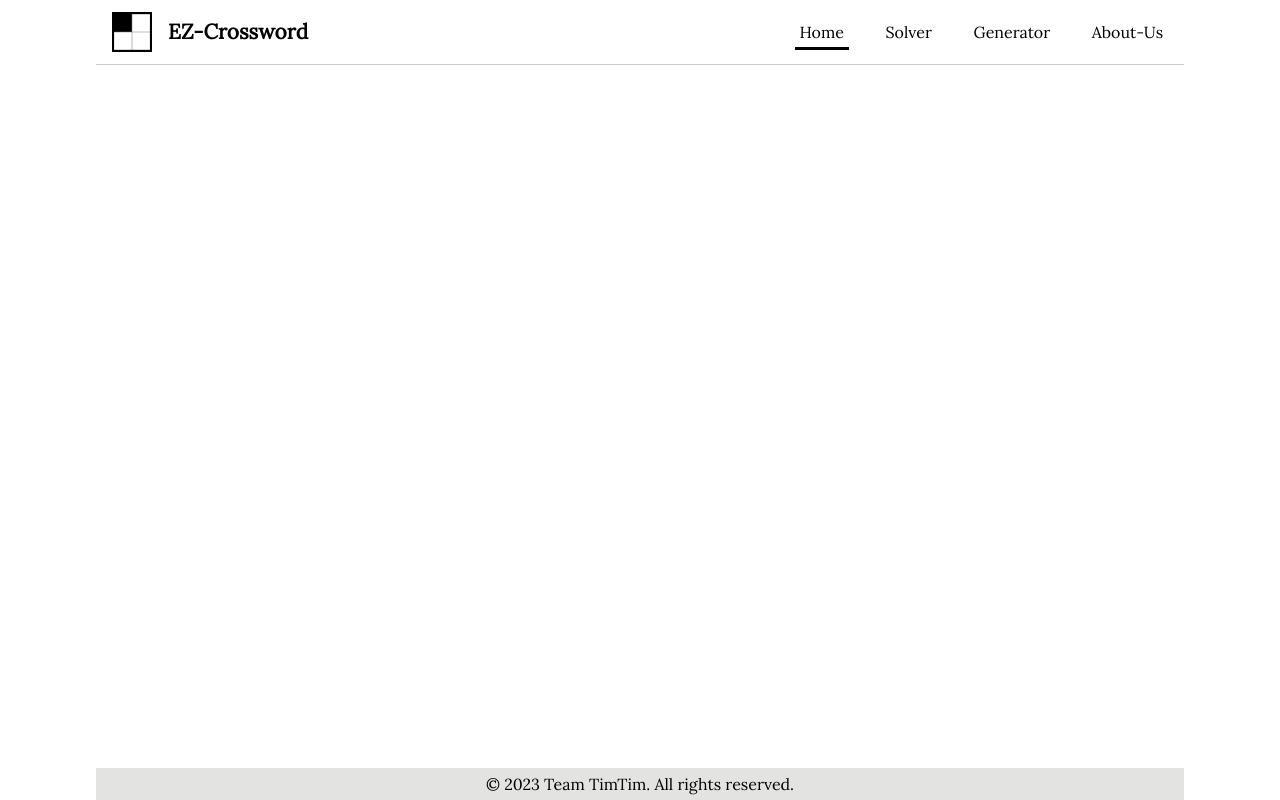
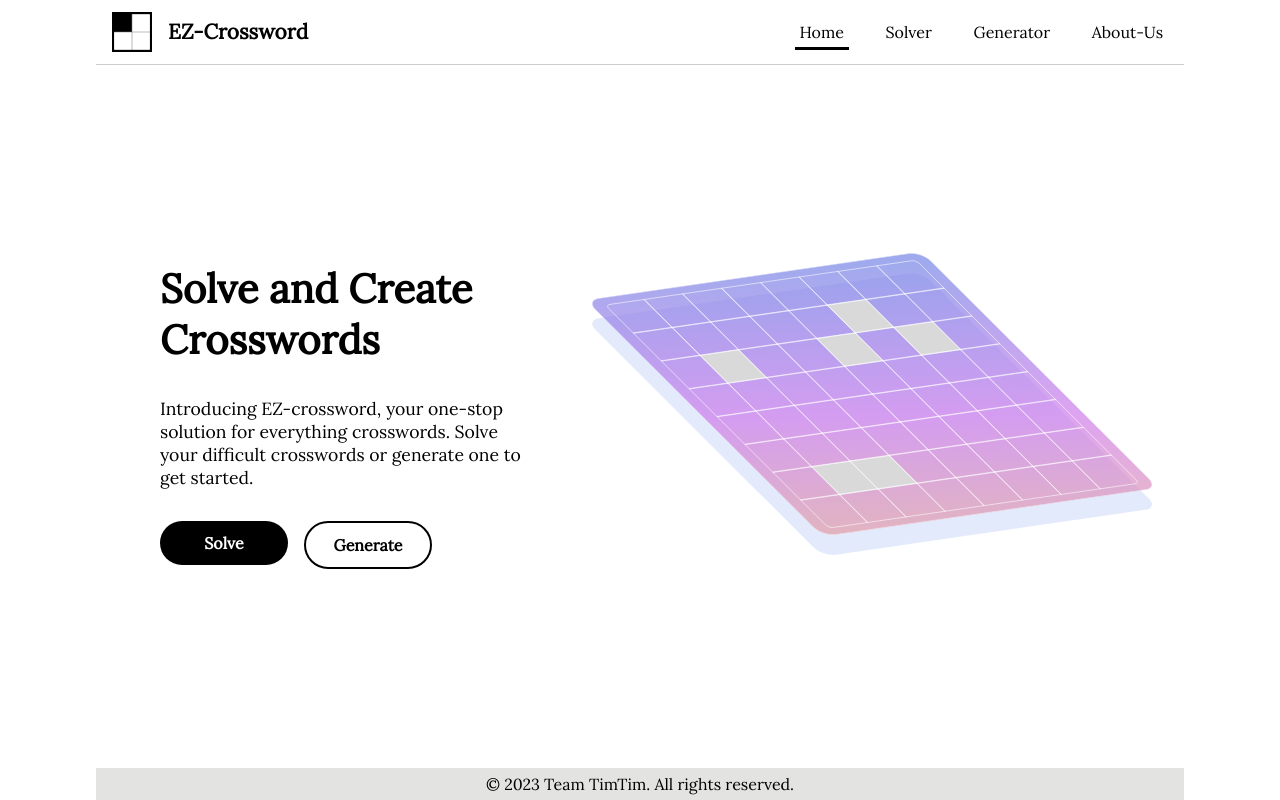
Before and after one commit to upoudel888/EZ-Crossword, a Django app: page / in a window 1280 px wide. Run offline with Django 4.2, Linux system fonts and the light colour scheme; some libraries are stand-ins or nearby versions.

Commit message:
home page updated

```diff
--- a/static/css/base.css
+++ b/static/css/base.css
@@ -4,6 +4,7 @@
   --font-size-normal: 1rem;
   --font-size-large: 1.1rem;
   --font-size-logo: 1.3rem;
+  --font-size-xlarge: 2.5rem;
 
   --main-white: #ffff;
   --light-gray: #e3e3e1;
@@ -15,7 +16,7 @@
 
   --secondary-purple: #d7a1f9;
   --secondary-purple-dark: #c576f6;
-  --secondary-purple-darker:#880ed4;
+  --secondary-purple-darker: #880ed4;
 
   --secondary-pink: #ff928f;
   --secondary-pink-dark: #e1473d;
@@ -44,6 +45,7 @@ a {
   box-sizing: border-box;
   /* background-color: rgba(0,100,0,0.1) !important; */
 }
+
 body {
   display: flex;
   flex-direction: column;
@@ -86,18 +88,18 @@ body {
   height: 4rem;
 }
 
-.flex-div{
+.flex-div {
   display: flex;
   flex-direction: row;
   gap: 0.2rem;
   flex-grow: 1;
 }
 
-.job-status-contianer{
+.job-status-contianer {
   margin-top: 0.5rem;
 }
 
-.overlay-message-container{
+.overlay-message-container {
   font-size: 0.8rem;
   text-align: center;
   display: flex;
@@ -290,6 +292,108 @@ nav .ham.open span:nth-child(3) {
   background-repeat: no-repeat;
   z-index: 6;
 }
+.home-container {
+  flex-grow: 1;
+  height: 100%;
+  display: flex;
+  flex-direction: row;
+  align-items: center;
+  justify-content: space-evenly;
+  gap: 4rem;
+  flex-wrap: wrap-reverse;
+}
+
+.text-and-buttons{
+  padding-left: 2rem;
+  width: 25rem;
+  display: flex;
+  flex-direction: column;
+  align-items: center;
+  justify-content: center;
+  gap: 2rem;
+}
+
+.description-text{
+  font-size: var(--font-size-large);
+}
+
+.hero-img {
+  width: 35rem;
+}
+
+.home-illus {
+  width: 100%;
+}
+.home-illus:nth-child(1){
+  position: absolute;
+  width: 35rem;
+}
+.xlrg-text{
+  font-size: var(--font-size-xlarge);
+  font-weight: bolder;
+}
+.hero-buttons{
+  width: 100%;
+  display: flex;
+  flex-wrap: row;
+  gap: 1rem;
+}
+.rounded-btn{
+  width: 8rem;
+  padding: 0.75rem 0rem;
+  border-radius: 3rem;
+  font-size: 1rem;
+  font-weight: 700;
+  border: none;
+  cursor: pointer;
+  transition: 0.2s ease-in;
+}
+.rounded-btn.btn-filled{
+  background-color: black;
+  color: white;
+}
+.rounded-btn.btn-filled:hover{
+  box-shadow: 0 0 2px black;
+}
+.rounded-btn.btn-hollow{
+  background-color: white;
+  border: 2px solid black;
+  color: black;
+}
+.rounded-btn.btn-hollow:hover{
+  box-shadow: 0 0 2px black;
+}
+
+.fade-in-up {
+  animation: fade-in-up 2s ease both;
+}
+
+@-webkit-keyframes fade-in-up {
+  0% {
+    opacity: 0;
+    -webkit-transform: translateY(0);
+    transform: translateY(0);
+  }
+  100% {
+    opacity: 1;
+    -webkit-transform: translateY(-20px);
+    transform: translateY(-20px);
+  }
+}
+
+@keyframes fade-in-up {
+  0% {
+    opacity: 0;
+    -webkit-transform: translateY(0);
+    transform: translateY(0);
+  }
+  100% {
+    opacity: 1;
+    -webkit-transform: translateY(-20px);
+    transform: translateY(-20px);
+  }
+}
+
 
 /* Styling the footer */
 footer {
@@ -372,12 +476,18 @@ footer {
       both;
   }
 }
+
 @media screen and (max-width: 68rem) {
   .logo-box {
     width: auto;
   }
   footer {
     width: 100%;
+  }
+
+  .home-container{
+    justify-content: space-around;
+    gap: 4rem;
   }
 }
 
--- a/templates/Home/base.html
+++ b/templates/Home/base.html
@@ -59,6 +59,22 @@
 
     <div class="hero">
         {% block hero %}
+        <div class="home-container">
+            <div class="text-and-buttons">
+                <div class="xlrg-text">Solve and Create Crosswords</div>
+                <div class="description-text">
+                    Introducing EZ-crossword, your one-stop solution for everything crosswords. Solve your difficult crosswords or generate one to get started.
+                </div>
+                <div class="hero-buttons">
+                    <a href={% url 'Solver' %}><button class="rounded-btn btn-filled">Solve</button></a>
+                    <a href={% url 'Generator' %}><button class="rounded-btn btn-hollow">Generate</button></a>
+                </div>
+            </div>
+            <div class="hero-img">
+                <img src={% static 'images/Background.svg'%} class = "home-illus illus-up fade-in-up" alt="Crossword Solver Illustration">
+                <img src={% static 'images/Background1.svg'%} class = "home-illus illus-down" alt="Crossword Solver Illustration">
+            </div>
+        </div>
         {% endblock hero %}
     </div>
     <footer>
```
Also changed, not shown: static/images/Background.svg (added), static/images/Background1.svg (added).
